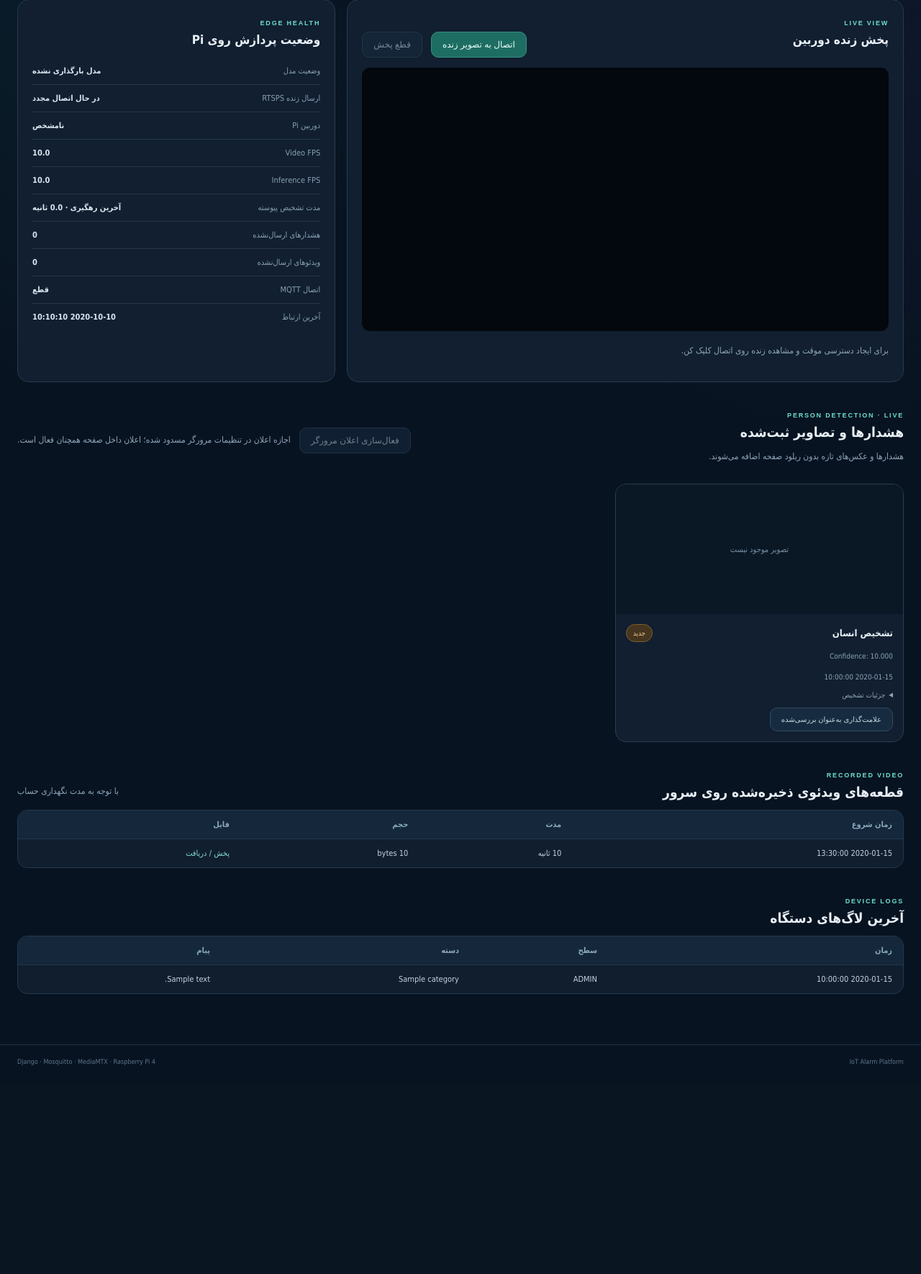
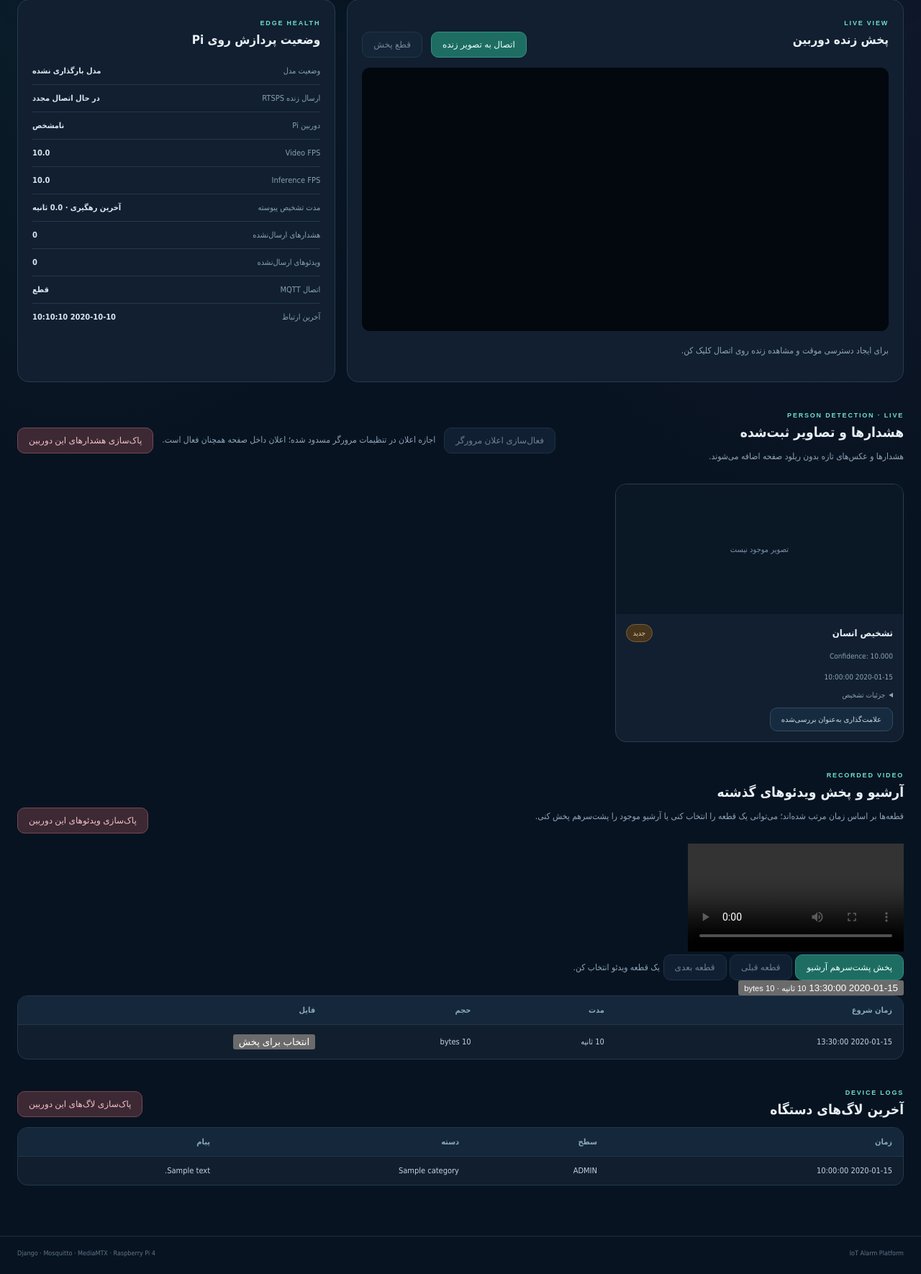
Before and after one commit to nima-salamat/mqtt-iot-edge-cloud, a Django app: template dashboard/templates/dashboard/device_detail.html in a window 1280 px wide. Shown: the part 303-2073 px from the top of the page at 72% size. Before the commit the page ends 1783 px from the top, so only its background shows below. Run offline with Django 5.2, Linux system fonts and the light colour scheme; tables that the repository leaves empty hold one stand-in row (values such as "Sample post"); the template is opened without the code that fills it: values that come from a table or form of the project are taken from there, most other values are stand-ins (such as "Sample title", 1, 10 or a date in 2020); data that the repository does not hold is empty.

Commit message:
Add playback controls for archived camera segments

```diff
--- a/dashboard/templates/dashboard/device_detail.html
+++ b/dashboard/templates/dashboard/device_detail.html
@@ -1,4 +1,5 @@
 {% extends "dashboard/base.html" %}
+{% load static %}
 {% block title %}{{ device.name }}{% endblock %}
 {% block content %}
 <form id="csrf-token-form" hidden>{% csrf_token %}</form>
@@ -40,7 +41,11 @@
 <section class="section" data-live-alerts data-device-id="{{ device.device_id }}" data-alarm-cursor="{{ alarm_cursor }}">
   <div class="section-heading">
     <div><span class="eyebrow">PERSON DETECTION · LIVE</span><h2>هشدارها و تصاویر ثبت‌شده</h2><p class="muted">هشدارها و عکس‌های تازه بدون ریلود صفحه اضافه می‌شوند.</p></div>
-    <div class="inline-actions"><button class="btn secondary" id="enable-alert-notifications" type="button">فعال‌سازی اعلان مرورگر</button><span class="muted" id="alert-notification-status" aria-live="polite">دریافت هشدار زنده فعال است</span></div>
+    <div class="inline-actions">
+      <button class="btn secondary" id="enable-alert-notifications" type="button">فعال‌سازی اعلان مرورگر</button>
+      <span class="muted" id="alert-notification-status" aria-live="polite">دریافت هشدار زنده فعال است</span>
+      <button class="btn danger" type="button" data-cleanup-kind="alarms" data-device-id="{{ device.device_id }}" data-cleanup-url="{% url 'dashboard:cleanup-data' %}">پاک‌سازی هشدارهای این دوربین</button>
+    </div>
   </div>
   <div class="alarm-grid" data-live-alert-grid>
     {% for alarm in alarms %}
@@ -67,17 +72,46 @@
 </section>
 
 <section class="section">
-  <div class="section-heading"><div><span class="eyebrow">RECORDED VIDEO</span><h2>قطعه‌های ویدئوی ذخیره‌شده روی سرور</h2></div><span class="muted">با توجه به مدت نگهداری حساب</span></div>
+  <div class="section-heading">
+    <div><span class="eyebrow">RECORDED VIDEO</span><h2>آرشیو و پخش ویدئوهای گذشته</h2><p class="muted">قطعه‌ها بر اساس زمان مرتب شده‌اند؛ می‌توانی یک قطعه را انتخاب کنی یا آرشیو موجود را پشت‌سرهم پخش کنی.</p></div>
+    <button class="btn danger" type="button" data-cleanup-kind="videos" data-device-id="{{ device.device_id }}" data-cleanup-url="{% url 'dashboard:cleanup-data' %}">پاک‌سازی ویدئوهای این دوربین</button>
+  </div>
+  <div class="video-history-panel">
+    <video id="recorded-video-player" controls playsinline preload="metadata"></video>
+    <div class="video-history-controls">
+      <button class="btn primary" id="play-video-history" type="button" {% if not segments %}disabled{% endif %}>پخش پشت‌سرهم آرشیو</button>
+      <button class="btn secondary" id="previous-video-segment" type="button" disabled>قطعه قبلی</button>
+      <button class="btn secondary" id="next-video-segment" type="button" disabled>قطعه بعدی</button>
+      <span id="recorded-video-label" class="muted" aria-live="polite">یک قطعه ویدئو انتخاب کن.</span>
+    </div>
+    <div class="video-segment-list" id="video-segment-list">
+      {% for segment in segments %}
+        <button class="video-segment-option" type="button"
+          data-video-url="{% url 'dashboard:segment-file' segment.pk %}"
+          data-started-at="{{ segment.started_at|date:'c' }}"
+          data-duration="{{ segment.duration_seconds }}"
+          data-label="{{ segment.started_at|date:'Y-m-d H:i:s' }}">
+          <span>{{ segment.started_at|date:"Y-m-d H:i:s" }}</span>
+          <small>{{ segment.duration_seconds }} ثانیه · {{ segment.size_bytes|filesizeformat }}</small>
+        </button>
+      {% empty %}
+        <div class="empty-card">هنوز قطعه‌ای از دوربین روی سرور ذخیره نشده است.</div>
+      {% endfor %}
+    </div>
+  </div>
   <div class="table-wrap"><table><thead><tr><th>زمان شروع</th><th>مدت</th><th>حجم</th><th>فایل</th></tr></thead><tbody>
     {% for segment in segments %}
-      <tr><td>{{ segment.started_at|date:"Y-m-d H:i:s" }}</td><td>{{ segment.duration_seconds }} ثانیه</td><td>{{ segment.size_bytes|filesizeformat }}</td><td><a href="{% url 'dashboard:segment-file' segment.pk %}" target="_blank" rel="noopener">پخش / دریافت</a></td></tr>
+      <tr><td>{{ segment.started_at|date:"Y-m-d H:i:s" }}</td><td>{{ segment.duration_seconds }} ثانیه</td><td>{{ segment.size_bytes|filesizeformat }}</td><td><button class="table-link-button" type="button" data-play-video-url="{% url 'dashboard:segment-file' segment.pk %}">انتخاب برای پخش</button></td></tr>
     {% empty %}<tr><td colspan="4" class="empty">هنوز قطعه ویدئویی دریافت نشده است.</td></tr>{% endfor %}
   </tbody></table></div>
 </section>
 
 <section class="section">
-  <div class="section-heading"><div><span class="eyebrow">DEVICE LOGS</span><h2>آخرین لاگ‌های دستگاه</h2></div></div>
-  <div class="table-wrap"><table><thead><tr><th>زمان</th><th>سطح</th><th>دسته</th><th>پیام</th></tr></thead><tbody>
+  <div class="section-heading">
+    <div><span class="eyebrow">DEVICE LOGS</span><h2>آخرین لاگ‌های دستگاه</h2></div>
+    <button class="btn danger" type="button" data-cleanup-kind="logs" data-device-id="{{ device.device_id }}" data-cleanup-url="{% url 'dashboard:cleanup-data' %}">پاک‌سازی لاگ‌های این دوربین</button>
+  </div>
+  <div class="table-wrap log-table-wrap"><table><thead><tr><th>زمان</th><th>سطح</th><th>دسته</th><th>پیام</th></tr></thead><tbody>
     {% for item in logs %}
       <tr><td>{{ item.created_at|date:"Y-m-d H:i:s" }}</td><td>{{ item.level|upper }}</td><td>{{ item.category }}</td><td>{{ item.message }}</td></tr>
     {% empty %}<tr><td colspan="4" class="empty">لاگی ثبت نشده است.</td></tr>{% endfor %}
@@ -252,4 +286,5 @@
   }));
 })();
 </script>
+<script src="{% static 'dashboard/video_history.js' %}" defer></script>
 {% endblock %}
```
